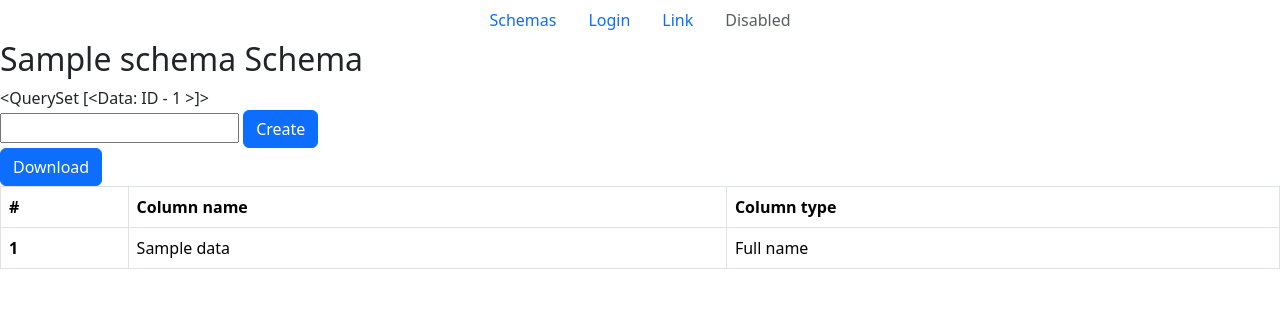
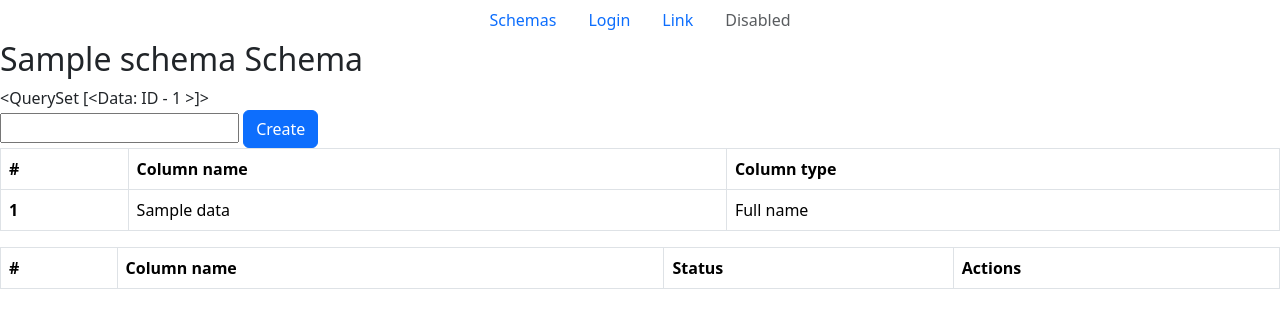
Before and after one commit to OsipovEugen/planeks, a Django app: page /schema_detail/1 in a window 1280 px wide. Shown: the top 328 px of the page. Run offline with Django 4.2, Linux system fonts and the light colour scheme; tables that the repository leaves empty hold one stand-in row (values such as "Sample post"); lists and menus that the app fills with data are empty.

Commit message:
Button Download csv added

```diff
--- a/engine/urls.py
+++ b/engine/urls.py
@@ -1,7 +1,7 @@
 from django.urls import path
 
 from engine.views import CustomLoginView, SchemaAddView, SchemaListView, SchemaUpdateView, SchemaDeleteView, \
-    SchemaDetailView, export_csv
+    SchemaDetailView, export_csv, download
 
 urlpatterns = [
     path('', CustomLoginView.as_view(), name='login'),
@@ -11,4 +11,5 @@ urlpatterns = [
     path('schema_delete/<int:pk>', SchemaDeleteView.as_view(), name='schema_delete'),
     path('schema_detail/<int:pk>', SchemaDetailView.as_view(), name='schema_detail'),
     path('export/<int:pk>', export_csv, name='export'),
+    path('download/<str:schema_name>', download, name='download')
 ]
--- a/engine/views.py
+++ b/engine/views.py
@@ -1,9 +1,11 @@
 import csv
 import datetime
+import os
 
+from django.conf import settings
 from django.contrib.auth.views import LoginView
 from django.http import HttpResponse, JsonResponse
-from django.shortcuts import redirect
+from django.shortcuts import redirect, get_object_or_404, render
 from django.urls import reverse_lazy
 from django.views.decorators.csrf import csrf_exempt
 from django.views.generic import TemplateView, ListView, UpdateView, DeleteView, DetailView
@@ -15,11 +17,6 @@ from engine.models import Schema, Data
 class CustomLoginView(LoginView):
     template_name = 'engine/login.html'
 
-
-# class SchemaCreate(CreateView):
-#     form_class = SchemaForm
-#     success_url = '/home'
-#     template_name = 'engine/schema_create.html'
 
 class SchemaListView(ListView):
     model = Schema
@@ -65,10 +62,16 @@ class SchemaDetailView(DetailView):
     context_object_name = 'schema'
 
     def get_context_data(self, **kwargs):
-        print(self.request)
         context = super().get_context_data(**kwargs)
         schema = Schema.objects.get(pk=self.kwargs['pk'])
         data = Data.objects.filter(created_at=schema.created_at)
+        schema_path = os.path.join(settings.MEDIA_ROOT, schema.name)
+        try:
+            os.listdir(schema_path)
+            schema_list = os.listdir(schema_path)
+            context['schema_files'] = schema_list[::-1]
+        except FileNotFoundError:
+            pass
         context['data'] = data
         return context
 
@@ -84,9 +87,13 @@ def export_csv(request, pk):
     amount = int(request.POST.get('amount'))
     schema = Schema.objects.get(id=pk)
     data = Data.objects.filter(created_at=schema.created_at)
-    response = HttpResponse(content_type='text/csv')
+    schema_path = os.path.join(settings.MEDIA_ROOT, schema.name)
 
-    with open(f"media/{schema.name}_{datetime.datetime.now().strftime('%H_%M_%S')}.csv", 'x', newline='',
+    if not os.path.exists(schema_path):
+        print('here')
+        os.makedirs(schema_path)
+
+    with open(f"media/{schema.name}/{schema.name}_{datetime.datetime.now().strftime('%H_%M_%S')}.csv", 'x', newline='',
               encoding='UTF8') as f:
         writer = csv.writer(f)
         writer.writerow(['Order', 'Column Name', 'Column Type'])
@@ -96,3 +103,15 @@ def export_csv(request, pk):
                 writer.writerow(d)
             amount -= 1
     return JsonResponse(data={})
+
+
+def download(request, schema_name):
+    schema_path = os.path.join(settings.MEDIA_ROOT, schema_name.split('_', maxsplit=1)[0])
+    for file in os.listdir(schema_path):
+        if file == schema_name:
+            schema_path = os.path.join(schema_path, file)
+            break
+    with open(schema_path, 'rb') as f:
+        response = HttpResponse(f.read(), content_type='text/csv')
+        response['Content-Disposition'] = f'attachment; filename="{schema_path}"'
+        return response
--- a/planeks/settings.py
+++ b/planeks/settings.py
@@ -134,6 +134,7 @@ STATICFILES_DIRS = [
 
 # Default primary key field type
 # https://docs.djangoproject.com/en/4.1/ref/settings/#default-auto-field
+MEDIA_ROOT = BASE_DIR / 'media'
 
 DEFAULT_AUTO_FIELD = 'django.db.models.BigAutoField'
 LOGIN_REDIRECT_URL = 'schema_list/'
--- a/templates/engine/schema_detail.html
+++ b/templates/engine/schema_detail.html
@@ -8,7 +8,6 @@
     <button type="submit" class="btn btn-primary">Create</button>
 
 </form>
-<a href="{% url 'export' pk=schema.pk %}" class="btn btn-primary" >Download</a>
 <table class="table table-bordered">
     <thead>
     <tr>
@@ -27,4 +26,28 @@
     {% endfor%}
     </tbody>
 </table>
+
+
+    <table class="table table-bordered">
+        <thead>
+        <tr>
+            <th scope="col">#</th>
+            <th scope="col">Column name</th>
+            <th scope="col">Status</th>
+            <th scope="col">Actions</th>
+
+        </tr>
+        </thead>
+        <tbody>
+        {% for file in schema_files%}
+        <tr>
+            <th scope="col">{{ forloop.counter }}</th>
+            <td>{{ file }}</td>
+            <td>Ready</td>
+            <td><a href="{% url 'download' schema_name=file %}" class="btn btn-primary">Download</a></td>
+
+        </tr>
+        {% endfor%}
+        </tbody>
+    </table>
 {% endblock %}
```
